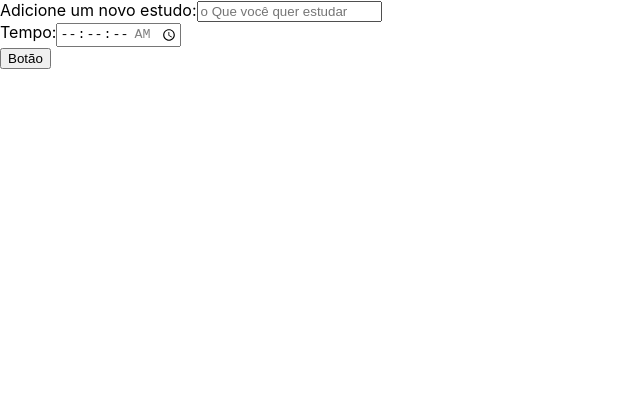
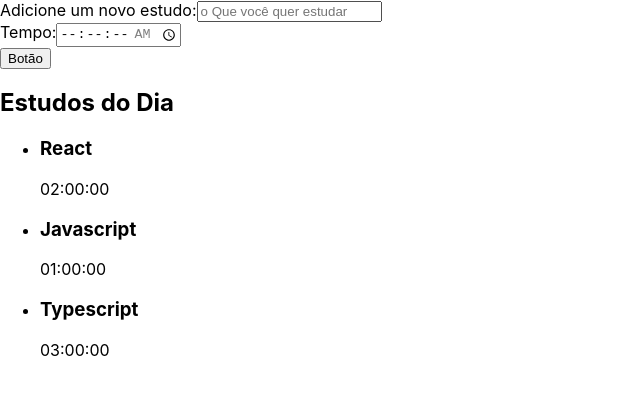
Before and after one commit to joaoMarinho94/alura-studies, a React (Create React App) app: page / in a window 1280 px wide. Shown: the top 394 px of the page, without its empty margins (0-640 px from the left). Built offline with nearby package versions, Linux system fonts and the light colour scheme; the HTML template or start-up script is replaced by a standard one.

Commit message:
feat: create component list

```diff
--- a/src/App.tsx
+++ b/src/App.tsx
@@ -1,7 +1,8 @@
 import { Form } from './components/Form';
+import List from './components/List';
 
 function App() {
-  return <div className="App"><Form/></div>;
+  return <div className="App"><Form/> <List/></div>;
 }
 
 export default App;
--- /dev/null
+++ b/src/components/List/index.tsx
@@ -0,0 +1,24 @@
+export default function List() {
+  const tasks = [
+    {
+      task: "React",
+      time: "02:00:00",
+    },
+    { task: "Javascript", time: "01:00:00" },
+    { task: "Typescript", time: "03:00:00" },
+  ];
+
+  return (
+    <aside>
+      <h2>Estudos do Dia</h2>
+
+      <ul>
+        {tasks.map((item, index) => (
+          <li key={index}>
+            <h3>{item.task}</h3> <span>{item.time}</span>
+          </li>
+        ))}
+      </ul>
+    </aside>
+  );
+}
```
